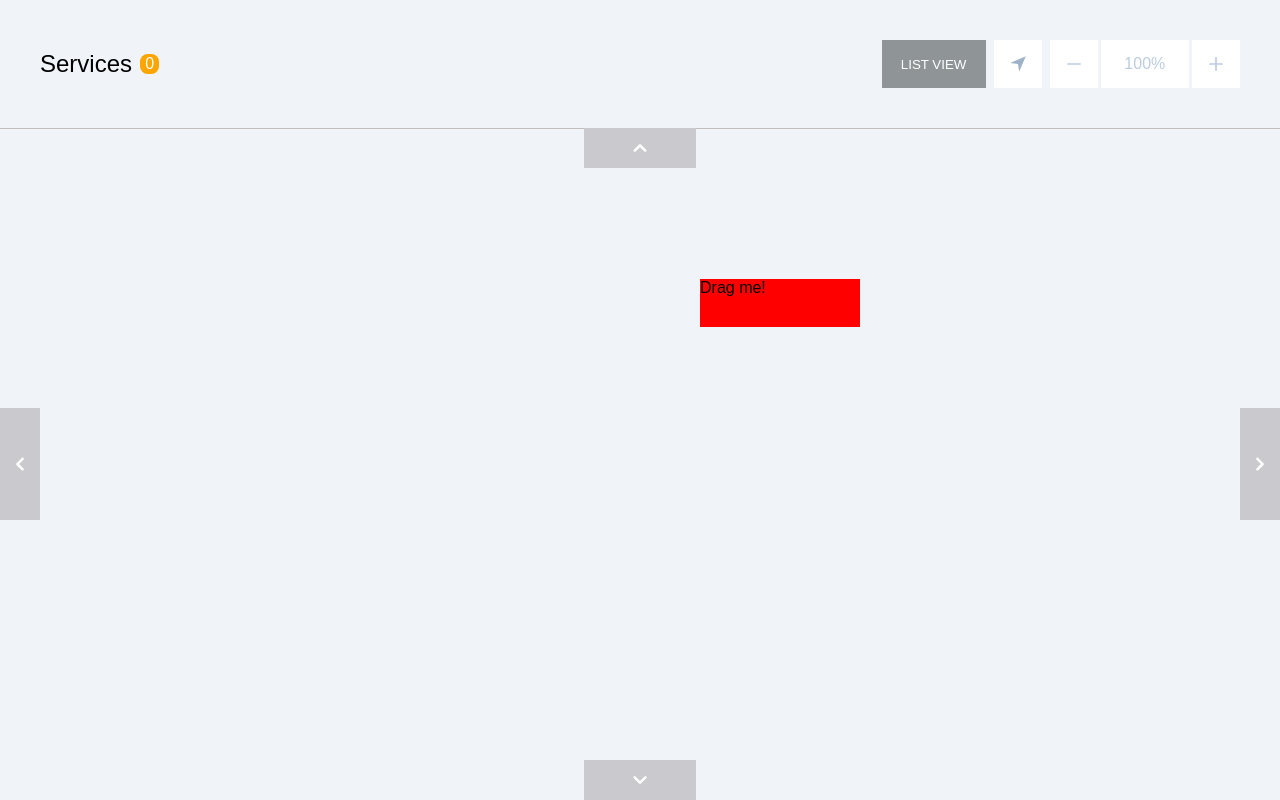
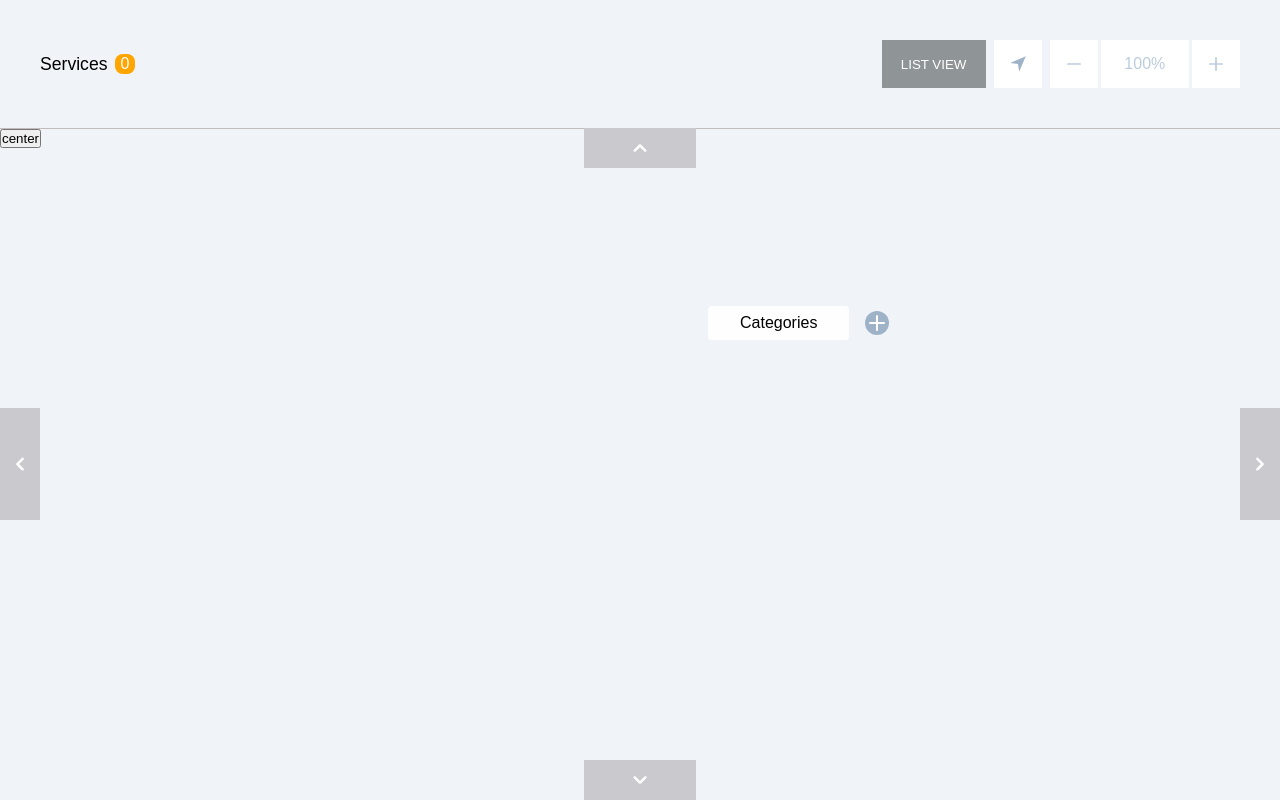
Before and after one commit to Millagoss/Tree, a React (Create React App) app: page / in a window 1280 px wide. Built offline with nearby package versions, Linux system fonts and the light colour scheme.

Commit message:
category tree added on main

```diff
--- /dev/null
+++ b/src/components/Category/Category-box.tsx
@@ -0,0 +1,24 @@
+import React, { FC } from "react";
+import { MinusIcon, PlusIcon } from "../../utils/icons/Icon";
+
+type BoxProps = {
+  category: string;
+  addCategory: () => void;
+  removeCategory: () => void;
+};
+
+const CategoryBox: FC<BoxProps> = ({
+  category,
+  addCategory,
+  removeCategory,
+}) => {
+  return (
+    <div className="category-box">
+      <h2>{category} </h2>
+      <PlusIcon className="add-icon" onClick={addCategory} />
+      <MinusIcon className="add-icon" onClick={removeCategory} />
+    </div>
+  );
+};
+
+export default CategoryBox;
--- /dev/null
+++ b/src/components/Category/Category.tsx
@@ -0,0 +1,80 @@
+import { useState, FC } from "react";
+import CategoryBox from "./Category-box";
+import { MinusIcon, PlusIcon } from "../../utils/icons/Icon";
+
+import "./category.css";
+
+interface Category {
+  id: number;
+  name: string;
+  subCategories: Category[];
+}
+
+interface CategoryComponentProps {
+  data?: Category;
+  level?: number;
+}
+
+const CategoryComponent: FC<CategoryComponentProps> = ({ data, level = 0 }) => {
+  const [categories, setCategories] = useState<Category[]>(
+    data ? [data] : [{ id: 1, name: "Categories", subCategories: [] }]
+  );
+
+  const addSubcategory = (categoryId: number) => {
+    setCategories((prevCategories) => {
+      const newCategories = [...prevCategories];
+      const category = newCategories.find(
+        (category) => category.id === categoryId
+      );
+      if (category) {
+        const newSubcategoryId =
+          Math.max(...category.subCategories.map((subCat) => subCat.id), 0) + 1;
+        category.subCategories.push({
+          id: newSubcategoryId,
+          name: `Subcategory ${newSubcategoryId}`,
+          subCategories: [],
+        });
+      }
+      return newCategories;
+    });
+  };
+
+  //   const removeCategory = () => {
+  //     const newCategories = [...categories];
+  //     newCategories.pop();
+  //     setCategories(newCategories);
+  //   };
+  return (
+    <>
+      {categories.map((category) => (
+        <div
+          key={category.id}
+          style={{ marginLeft: 20 * level }}
+          className="category-container"
+        >
+          <div className="category-box">
+            <p>{category.name}</p>
+            <PlusIcon
+              className="add-icon"
+              onClick={() => addSubcategory(category.id)}
+            />
+          </div>
+          <div className="sub-categories">
+            {category.subCategories.map((subCategory, index) => (
+              <div
+                className={`sub-category ${
+                  index !== 0 ? "sub-category-line" : ""
+                }`}
+                key={subCategory.id}
+              >
+                <CategoryComponent data={subCategory} level={level + 1} />
+              </div>
+            ))}
+          </div>
+        </div>
+      ))}
+    </>
+  );
+};
+
+export default CategoryComponent;
--- /dev/null
+++ b/src/components/Category/category.css
@@ -0,0 +1,91 @@
+.category {
+  position: relative;
+  /* display: flex;
+  flex-direction: column;
+  align-items: center;
+  justify-content: center;
+  gap: 1rem; */
+}
+
+h2 {
+  color: #9fb3c8;
+  font-size: 1.1rem;
+}
+.category-box > p {
+  background: rgb(254, 254, 255);
+  border-radius: 4px;
+  padding: 0.5rem 2rem 0.5rem 2rem;
+  display: flex;
+  justify-content: center;
+  align-items: center;
+  gap: 1rem;
+}
+.add-icon {
+  cursor: pointer;
+  background: #9fb3c8;
+  color: white;
+  border-radius: 50%;
+}
+.category-box {
+  border-radius: 4px;
+  padding: 0.5rem;
+  display: flex;
+  justify-content: center;
+  align-items: center;
+  gap: 1rem;
+}
+
+.category-container {
+  position: relative;
+  display: flex;
+  flex-direction: column;
+  align-items: center;
+}
+
+.category {
+  display: flex;
+  justify-content: space-between;
+  width: 100%;
+}
+
+.sub-categories {
+  display: flex;
+  justify-content: space-between;
+  width: 100%;
+}
+
+.sub-category {
+  position: relative;
+  display: flex;
+  justify-content: space-between;
+}
+
+/* .sub-category::before {
+  content: "";
+  position: absolute;
+  width: 1px;
+  height: 20px;
+  background-color: #000;
+  left: 0;
+  top: 20px;
+} */
+
+/* .sub-category-line::before {
+  content: "";
+  position: absolute;
+  width: 1px;
+  height: 20px;
+  background-color: #000;
+  left: 0;
+  top: 20px;
+}
+
+.sub-category-line::after {
+  content: "";
+  position: absolute;
+  width: 1px;
+  height: 100%;
+  background-color: #000;
+  left: 0;
+  top: 0;
+} */
--- a/src/components/Header/Header.tsx
+++ b/src/components/Header/Header.tsx
@@ -26,15 +26,6 @@ const Header: React.FC = () => {
     }
   };
 
-  const centerScreen = () => {
-    const mainSection = document.getElementById("main");
-    if (mainSection) {
-      mainSection.style.display = "flex";
-      mainSection.style.justifyContent = "center";
-      mainSection.style.alignItems = "center";
-    }
-  };
-
   return (
     <header>
       <div className="services">
@@ -44,7 +35,7 @@ const Header: React.FC = () => {
       <div>
         <button>List View</button>
         <div className="icon-container">
-          <CursorIcon className="icon" onClick={centerScreen} />
+          <CursorIcon className="icon" onClick={() => {}} />
         </div>
         <div className="zoom">
           <div className="icon-container" onClick={decreaseZoom}>
--- a/src/components/Main/Main.tsx
+++ b/src/components/Main/Main.tsx
@@ -8,6 +8,7 @@ import {
 } from "../../utils/icons/Icon";
 
 import "./main.css";
+import Category from "../Category/Category";
 
 const Main = () => {
   const [position, setPosition] = useState({ x: 700, y: 150 });
@@ -15,6 +16,10 @@ const Main = () => {
   const [offset, setOffset] = useState({ x: 0, y: 0 });
 
   const handleMouseDown = (e: any) => {
+    const box = document.getElementById("box");
+    if (box) {
+      box.style.transition = `none`;
+    }
     setDragging(true);
     setOffset({
       x: e.clientX - position.x,
@@ -34,10 +39,30 @@ const Main = () => {
     setDragging(false);
   };
 
+  const centerScreen = () => {
+    const mainSection = document.getElementById("main");
+    const box = document.getElementById("box");
+    if (mainSection) {
+      const width = mainSection.offsetWidth / 2;
+      const height = mainSection.offsetHeight;
+
+      if (box) {
+        box.style.transition = `0.3s linear all`;
+        box.style.top = `${height}px`;
+        box.style.left = `${width}px`;
+        setOffset({ x: 0, y: 0 });
+        setPosition({ x: width, y: height });
+        setDragging(false);
+      }
+    }
+  };
+
   return (
     <main>
+      <button onClick={centerScreen}>center</button>
       <div className="container" id="main">
         <div
+          id="box"
           className="box"
           style={{
             left: position.x,
@@ -48,7 +73,7 @@ const Main = () => {
           onMouseMove={handleMouseMove}
           onMouseUp={handleMouseUp}
         >
-          Drag me!
+          <Category />
         </div>
       </div>
       <div className="up-arrow arrow">
--- a/src/components/Main/main.css
+++ b/src/components/Main/main.css
@@ -2,6 +2,7 @@ main {
   position: relative;
   min-height: calc(100vh - 130px);
   width: 100%;
+  background: var(--grey-50);
 }
 
 .container {
@@ -11,10 +12,11 @@ main {
 }
 
 .box {
-  width: 10rem;
-  height: 3rem;
-  background: red;
-  position: absolute;
+  width: fit-content;
+  position: relative;
+  display: flex;
+  align-items: center;
+  justify-content: center;
 }
 
 .arrow {
--- a/src/utils/icons/Icon.js
+++ b/src/utils/icons/Icon.js
@@ -5,6 +5,7 @@ import { ReactComponent as AngleUp } from "./angle-up.svg";
 import { ReactComponent as AngleDown } from "./angle-down.svg";
 import { ReactComponent as AngleLeft } from "./angle-left.svg";
 import { ReactComponent as AngleRight } from "./angle-right.svg";
+import { ReactComponent as Add } from "./add-icon.svg";
 
 export {
   MinusIcon,
@@ -14,4 +15,5 @@ export {
   AngleDown,
   AngleLeft,
   AngleRight,
+  Add,
 };
```
Also changed, not shown: src/utils/icons/add-icon.svg (added), src/utils/icons/minus-icon.svg (added).
